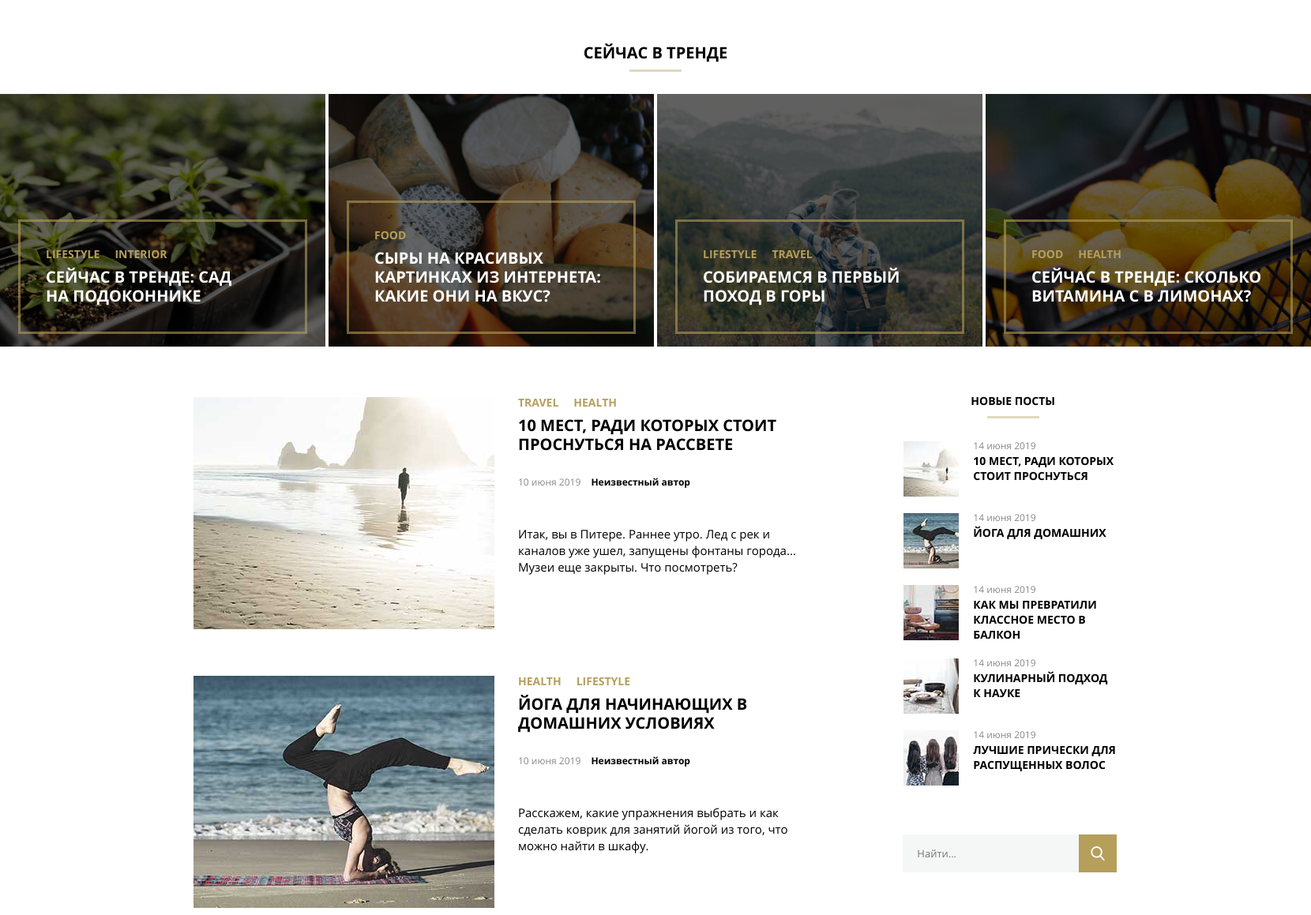
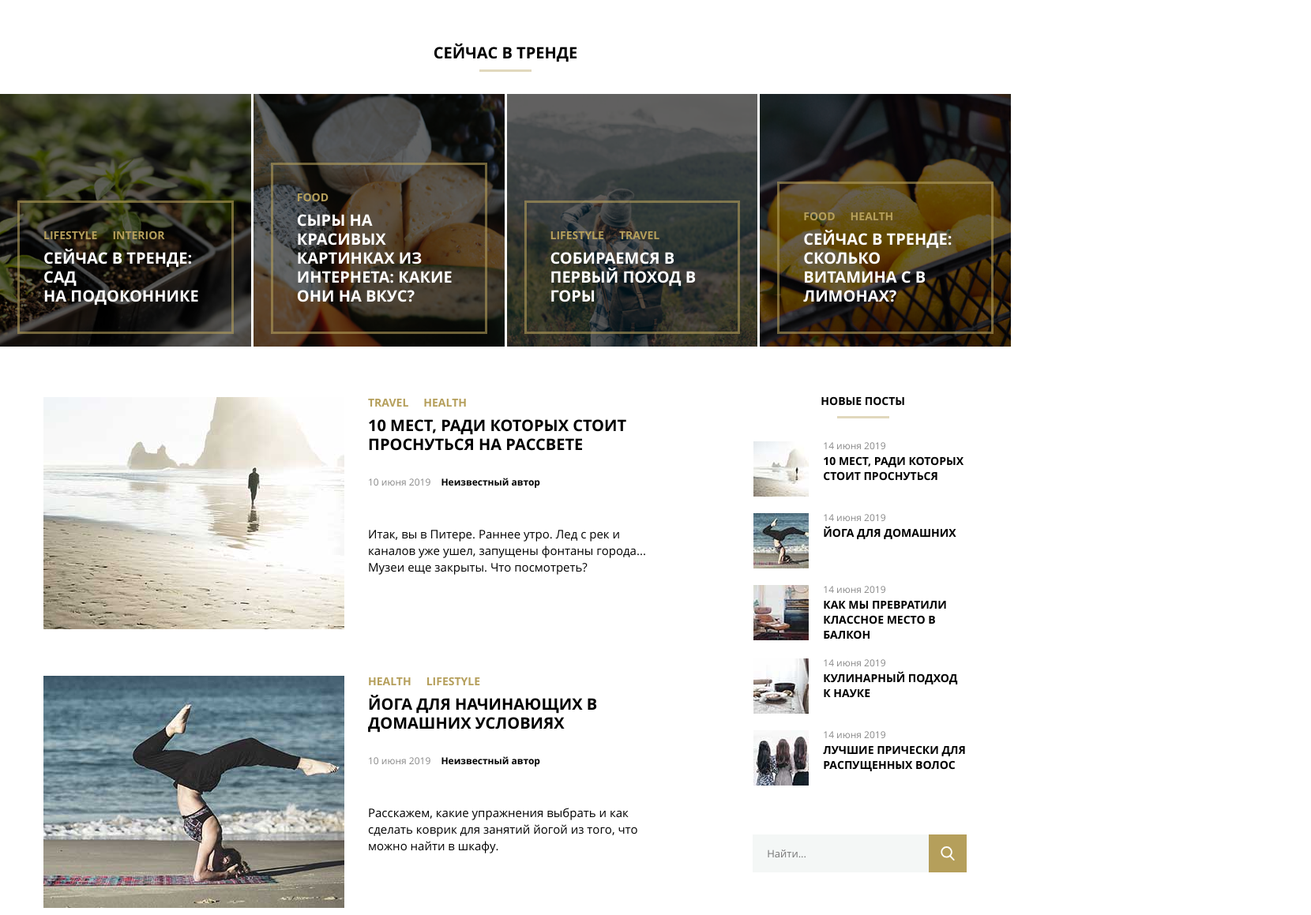
Before and after one commit to Alfredych/mq-diplom, a plain HTML site: page index.html in a window 1280 px wide. Shown: the part 453-1612 px from the top of the page at 79% size, 1660 px wide, since content can reach past the window. Drawn offline with Linux system fonts and the light colour scheme; files whose address does not match are found by name.

Commit message:
доработан блок "Тренды" (при переполнении)

```diff
--- a/css/style.css
+++ b/css/style.css
@@ -18,7 +18,7 @@ body {
 	font-family: Open Sans, sans-serif;
 	margin: 0 auto;
 	padding: 0 0;
-	width: 1660px; /* убрать после верстки pixel perfect */
+	max-width: 1660px;
 }
 
 h1, h2, h3 {
@@ -126,12 +126,8 @@ ul {
 	padding: 0 15px; */
 }
 
-.main-trends {
-	width: 100%;
-}
-
-.main-trends-head {
-	width: 100%;
+.main-trends-case {
+	max-width: 1660px;
 }
 
 .main-trends-heading {
@@ -150,16 +146,18 @@ ul {
 	opacity: 0.4;
 }
 
-.main-trends-case {
+.main-trends {
 	display: flex;
 	width: 100%;
 	margin: 28px 0;
-	gap: 4px;
+	gap: 3px;
+	justify-content: space-between;
 }
 
 .main-trends-box {
 	width: 25%;
-	height: 320px;
+	min-height: 288px;
+	padding: 16px 22px;
 	background-repeat: no-repeat;
 	background-color: #6d6c69;
 	background-position: right top;
@@ -198,12 +196,12 @@ ul {
   }
 
 .main-trends-content {
-	margin: 0 23px 16px;
-	padding: 23px 28px 33px 32px;
+	padding: 23px 28px 33px 30px;
 	border: 3px solid rgba(181, 159, 91, 0.6);
 }
 
-.main-trends-category, .main-article-category {
+.main-trends-category,
+.main-article-category {
 	display: flex;
 }
 
@@ -242,14 +240,14 @@ ul {
 	text-transform: uppercase;
 }
 
-.main-trends-header:hover,
-.main-article-header:hover {
-	color: #b59f5b;
-}
-
 .main-trends-header a {
 	text-decoration: none;
 	color: #fff;
+}
+
+.main-trends-header a:hover,
+.main-article-header:hover {
+	color: #b59f5b;
 }
 
 .main-content-case {
@@ -261,11 +259,13 @@ ul {
 }
 
 .main-content {
-	padding-right: 115px;
+    max-width: 800px;
+    margin-right: 8.4%;
 }
 
 .main-article {
 	display: flex;
+	/* padding-right: 15px; */
 }
 
 .main-article:nth-child(n+2) {
@@ -291,7 +291,7 @@ ul {
 }
 
 .main-article-content {
-	padding: 1px 3px 0 30px;
+	padding: 1px 15px 0 30px;
 }
 
 .main-article-header {
@@ -331,7 +331,8 @@ ul {
 }
 
 .main-aside {
-	width: 565px;
+	width: 272px;
+	flex-grow: 1;
 }
 
 .main-aside-newposting {
--- a/index.html
+++ b/index.html
@@ -40,11 +40,11 @@
         </div>
     </header>
     <main class="main">
-        <section class = "main-trends">
+        <section class = "main-trends-case">
             <header class="main-trends-head">
                 <h2 class="main-trends-heading">Сейчас в тренде</h2>
             </header>
-            <div class="main-trends-case">
+            <div class="main-trends">
                 <div class="main-trends-box main-trends-box-1">
                     <div class="main-trends-content">
                         <header class="main-trends-category">
```
